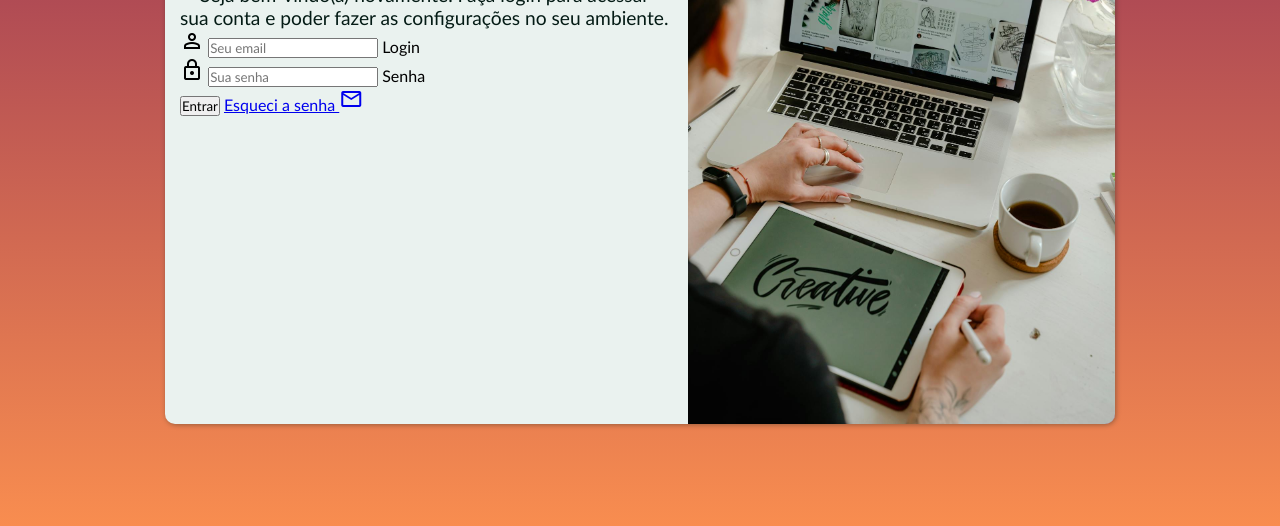
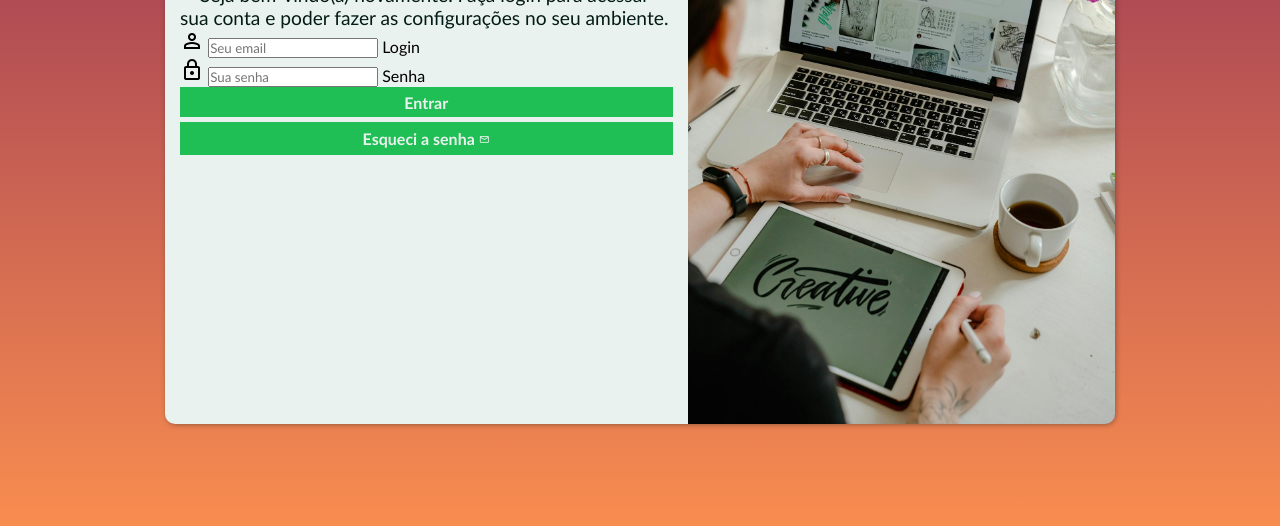
Before and after one commit to Abbakkashi/projeto-login, a plain HTML site: page index.html in a window 1280 px wide. Shown: the part 226-752 px from the top of the page. Drawn offline with nearby package versions, Linux system fonts and the light colour scheme.

Commit message:
projeto login - botões

```diff
--- a/estilos/style.css
+++ b/estilos/style.css
@@ -72,8 +72,39 @@ section#Ilogin > div#Iform > p{
     padding-top: 5px;
 }
 
-span.icon{
+form > input[type=submit]{
+    background-color: var(--cormedia);
+    border: none;
+    cursor: pointer;
+    color: var(--corbranco);
+    display: block;
+    font-weight: bold;
+    font-size: 1em;
+    height: 30px;
+    width: 100%;
+}
+
+form > input[type=submit]:hover{
+    background-color: var(--corescura);
+}
+
+form > a.button{
+    display: block;
     background-color: var(--cormedia);
     color: var(--corbranco);
-    display: block;
+    font-size: 1em;
+    font-weight: bold;
+    margin-top: 5px;
+    padding: 7px;
+    text-align: center;
+    text-decoration: none;
+    width: 100%;
 }
+
+form > a.button:hover{
+    background-color: #041B15;
+}
+
+form > a.button > span{
+    font-size: 0.7em;
+}
--- a/index.html
+++ b/index.html
@@ -29,7 +29,7 @@
                         <label for="Isenha">Senha</label>
                     </div>
                     <input type="submit" value="Entrar">
-                    <a href="esquece.html"> Esqueci a senha <span class="material-symbols-outlined" class="icon">mail</span></a>
+                    <a href="esquece.html" class="button"> Esqueci a senha <span class="material-symbols-outlined" class="icon">mail</span></a>
                 </form>
             </div>
         </section>
```
